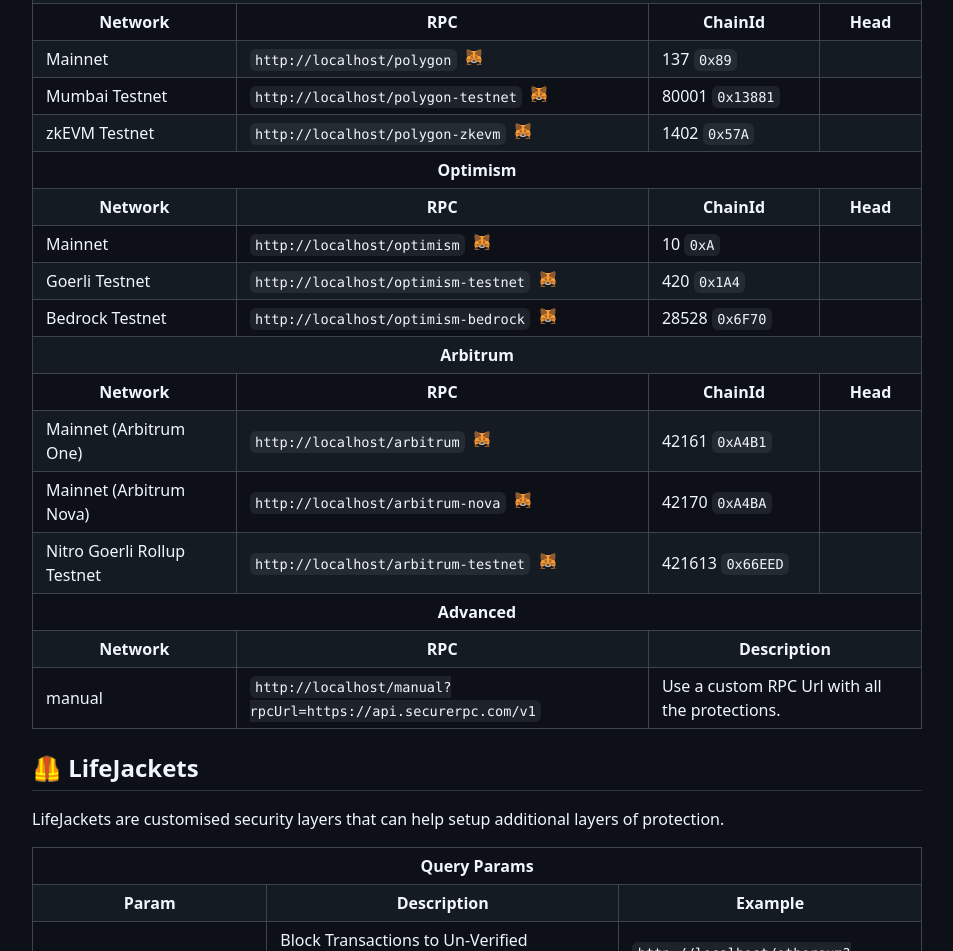
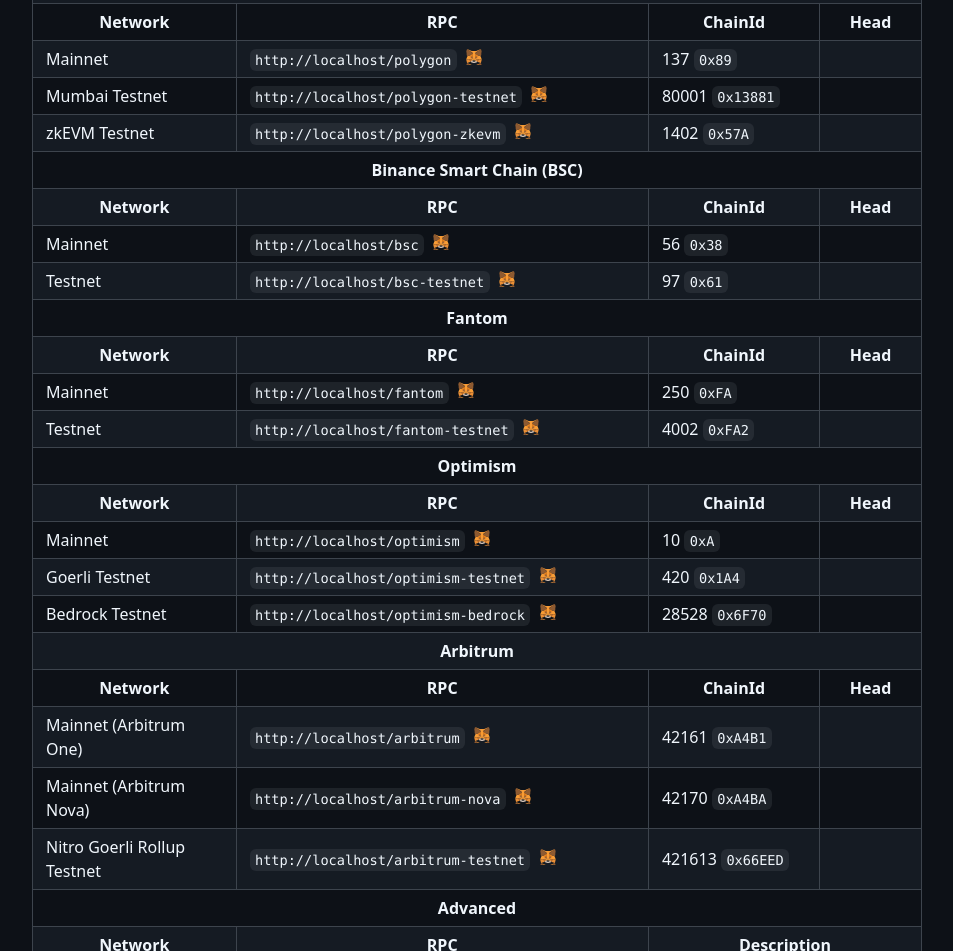
Before and after one commit to anudit/omnid-rpc-proxy, a website: page public/index.html in a window 1280 px wide. Shown: the part 977-1928 px from the top of the page, without its empty margins (163-1116 px from the left). Drawn offline with nearby package versions, Linux system fonts and the light colour scheme; no server answers.

Commit message:
Add Support for BSC and Fantom

```diff
--- a/public/index.html
+++ b/public/index.html
@@ -166,6 +166,48 @@
                 <td><code><span class="hn"></span>/polygon-zkevm</code> <div onclick="addToMM('polygon-zkevm')" class="mm" title="Add Chain to MetaMask"></div></td>
                 <td>1402 <code>0x57A</code></td>
                 <td><span id="polygon-zkevm"></span></td>
+            </tr>
+            <tr>
+                <th colspan="4">Binance Smart Chain (BSC)</th>
+            </tr>
+            <tr>
+                <th>Network</th>
+                <th>RPC</th>
+                <th>ChainId</th>
+                <th>Head</th>
+            </tr>
+            <tr>
+                <td>Mainnet</td>
+                <td><code><span class="hn"></span>/bsc</code> <div onclick="addToMM('bsc')" class="mm" title="Add Chain to MetaMask"></div></td>
+                <td>56 <code>0x38</code></td>
+                <td><span id="bsc"></span></td>
+            </tr>
+            <tr>
+                <td>Testnet</td>
+                <td><code><span class="hn"></span>/bsc-testnet</code> <div onclick="addToMM('bsc-testnet')" class="mm" title="Add Chain to MetaMask"></div></td>
+                <td>97 <code>0x61</code></td>
+                <td><span id="bsc-testnet"></span></td>
+            </tr>
+            <tr>
+                <th colspan="4">Fantom</th>
+            </tr>
+            <tr>
+                <th>Network</th>
+                <th>RPC</th>
+                <th>ChainId</th>
+                <th>Head</th>
+            </tr>
+            <tr>
+                <td>Mainnet</td>
+                <td><code><span class="hn"></span>/fantom</code> <div onclick="addToMM('fantom')" class="mm" title="Add Chain to MetaMask"></div></td>
+                <td>250 <code>0xFA</code></td>
+                <td><span id="fantom"></span></td>
+            </tr>
+            <tr>
+                <td>Testnet</td>
+                <td><code><span class="hn"></span>/fantom-testnet</code> <div onclick="addToMM('fantom-testnet')" class="mm" title="Add Chain to MetaMask"></div></td>
+                <td>4002 <code>0xFA2</code></td>
+                <td><span id="fantom-testnet"></span></td>
             </tr>
             <tr>
               <th colspan="4">Optimism</th>
@@ -378,6 +420,30 @@
                 "chainName": "Omnid Polygon zkEVM Testnet",
                 "blockExplorer": "https://public.zkevm-test.net:8443"
             },
+            "bsc": {
+                "rpc": `${window.location.origin}/bsc`,
+                "chainId": "0x38",
+                "chainName": "Omnid BSC",
+                "blockExplorer": "https://bscscan.com"
+            },
+            "bsc-testnet": {
+                "rpc": `${window.location.origin}/bsc-testnet`,
+                "chainId": "0x61",
+                "chainName": "Omnid BSC Testnet",
+                "blockExplorer": "https://testnet.bscscan.com"
+            },
+            "fantom": {
+                "rpc": `${window.location.origin}/fantom`,
+                "chainId": "0xFA",
+                "chainName": "Omnid Fantom",
+                "blockExplorer": "https://ftmscan.com"
+            },
+            "fantom-testnet": {
+                "rpc": `${window.location.origin}/fantom-testnet`,
+                "chainId": "0xFA2",
+                "chainName": "Omnid Fantom Testnet",
+                "blockExplorer": "https://testnet.ftmscan.com"
+            },
             "optimism": {
                 "rpc": `${window.location.origin}/optimism`,
                 "chainId": "0xA",
--- a/src/index.ts
+++ b/src/index.ts
@@ -75,7 +75,11 @@
     ['optimism-bedrock', 'OPTIMISM_BEDROCK_RPC_URL'],
     ['arbitrum', 'ARBITRUM_RPC_URL'],
     ['arbitrum-nova', 'ARBITRUM_NOVA_RPC_URL'],
-    ['arbitrum-testnet', 'ARBITRUM_TESTNET_RPC_URL']
+    ['arbitrum-testnet', 'ARBITRUM_TESTNET_RPC_URL'],
+    ['bsc', 'BSC_RPC_URL'],
+    ['bsc-testnet', 'BSC_TESTNET_RPC_URL'],
+    ['fantom', 'FANTOM_RPC_URL'],
+    ['fantom-testnet', 'FANTOM_TESTNET_RPC_URL'],
 ]);
 
 const networkToRpc = (netId: supportedNetworkIds): string => {
```
Also changed, not shown: src/types.ts (+10 -0 lines), dist/index.js, 1 other file.
